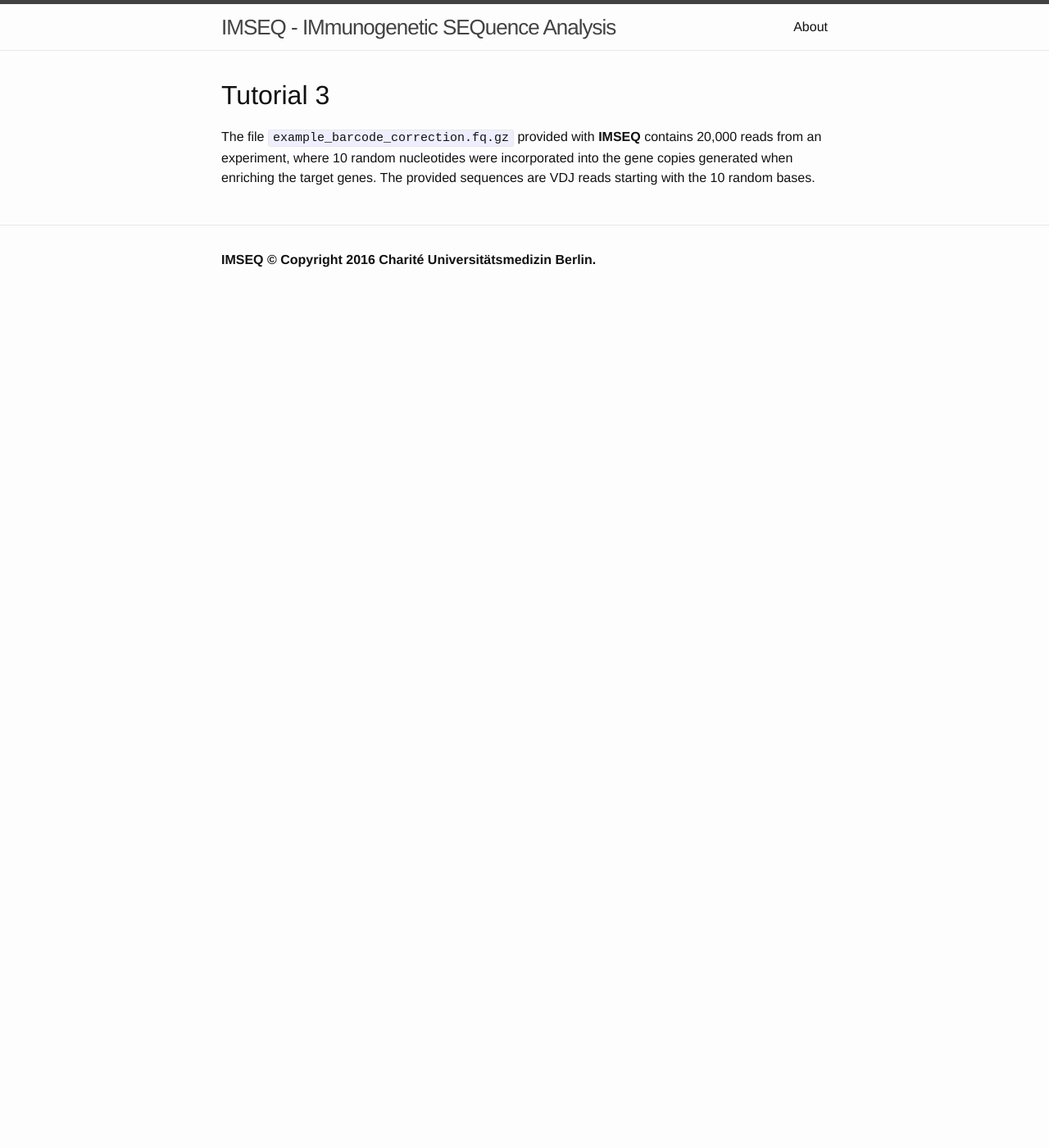
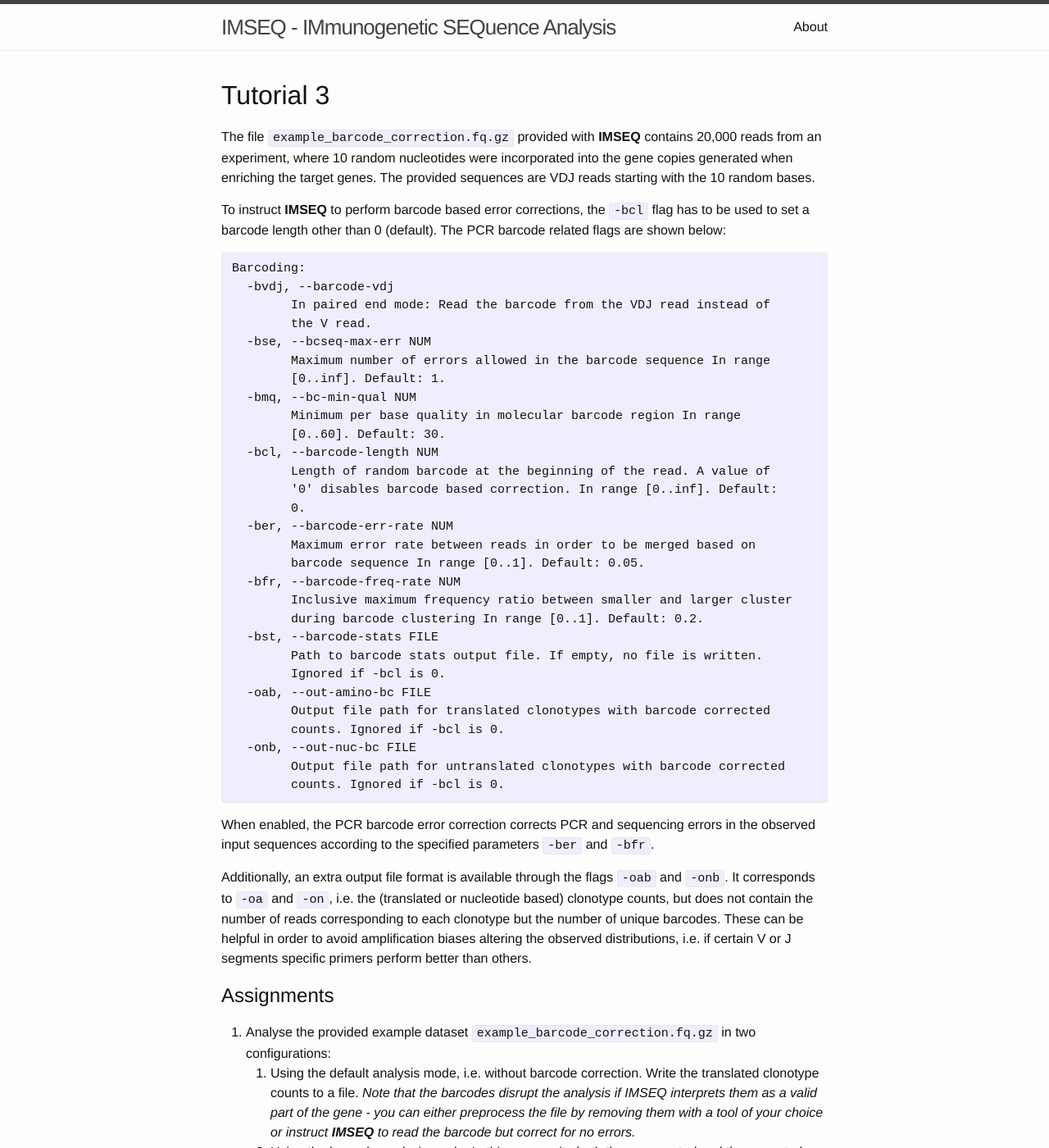
Before and after one commit to lkuchenb/imseq, a Jekyll site: the page built from ugm-tut3.md, in a window 1280 px wide and 1400 px high. Shown: the whole window at 82% size. Built offline with Jekyll 4.4.1, drawn with Linux system fonts in a browser that asks for light colours; some of the changed text lies outside the part shown.

```diff
--- a/ugm-tut3.md
+++ b/ugm-tut3.md
@@ -6,3 +6,51 @@ permalink: ugm/tut3/
 # Tutorial 3
 
 The file `example_barcode_correction.fq.gz` provided with **IMSEQ** contains 20,000 reads from an experiment, where 10 random nucleotides were incorporated into the gene copies generated when enriching the target genes. The provided sequences are VDJ reads starting with the 10 random bases.
+
+To instruct **IMSEQ** to perform barcode based error corrections, the `-bcl` flag has to be used to set a barcode length other than 0 (default). The PCR barcode related flags are shown below:
+
+~~~Plaintext
+Barcoding:
+  -bvdj, --barcode-vdj
+        In paired end mode: Read the barcode from the VDJ read instead of
+        the V read.
+  -bse, --bcseq-max-err NUM
+        Maximum number of errors allowed in the barcode sequence In range
+        [0..inf]. Default: 1.
+  -bmq, --bc-min-qual NUM
+        Minimum per base quality in molecular barcode region In range
+        [0..60]. Default: 30.
+  -bcl, --barcode-length NUM
+        Length of random barcode at the beginning of the read. A value of
+        '0' disables barcode based correction. In range [0..inf]. Default:
+        0.
+  -ber, --barcode-err-rate NUM
+        Maximum error rate between reads in order to be merged based on
+        barcode sequence In range [0..1]. Default: 0.05.
+  -bfr, --barcode-freq-rate NUM
+        Inclusive maximum frequency ratio between smaller and larger cluster
+        during barcode clustering In range [0..1]. Default: 0.2.
+  -bst, --barcode-stats FILE
+        Path to barcode stats output file. If empty, no file is written.
+        Ignored if -bcl is 0.
+  -oab, --out-amino-bc FILE
+        Output file path for translated clonotypes with barcode corrected
+        counts. Ignored if -bcl is 0.
+  -onb, --out-nuc-bc FILE
+        Output file path for untranslated clonotypes with barcode corrected
+        counts. Ignored if -bcl is 0.
+~~~
+
+When enabled, the PCR barcode error correction corrects PCR and sequencing errors in the observed input sequences according to the specified parameters `-ber` and `-bfr`.
+
+Additionally, an extra output file format is available through the flags `-oab` and `-onb`. It corresponds to `-oa` and `-on`, i.e. the (translated or nucleotide based) clonotype counts, but does not contain the number of reads corresponding to each clonotype but the number of unique barcodes. These can be helpful in order to avoid amplification biases altering the observed distributions, i.e. if certain V or J segments specific primers perform better than others.
+
+## Assignments
+
+1. Analyse the provided example dataset `example_barcode_correction.fq.gz` in two configurations:
+    1. Using the default analysis mode, i.e. without barcode correction. Write the translated clonotype counts to a file. *Note that the barcodes disrupt the analysis if IMSEQ interprets them as a valid part of the gene - you can either preprocess the file by removing them with a tool of your choice or instruct **IMSEQ** to read the barcode but correct for no errors.*
+    1. Using the barcode analysis mode. In this case, write both the uncorrected and the corrected translated clonotype counts to a file.
+1. How many clonotypes are detected with and without barcode based error correction?
+1. Compare the distributions of the top 10 clonotypes of the three produced files using the provided script `top10PlotPDF.R`.
+
+Click [here](/ugm/tut3/solution/) to see the solution.
```
Also changed, not shown: ugm-tut2-sol.md (+11 -0 lines), ugm-tut3-sol.md (added, +46 -0 lines), images/tut3plot.png (added).
